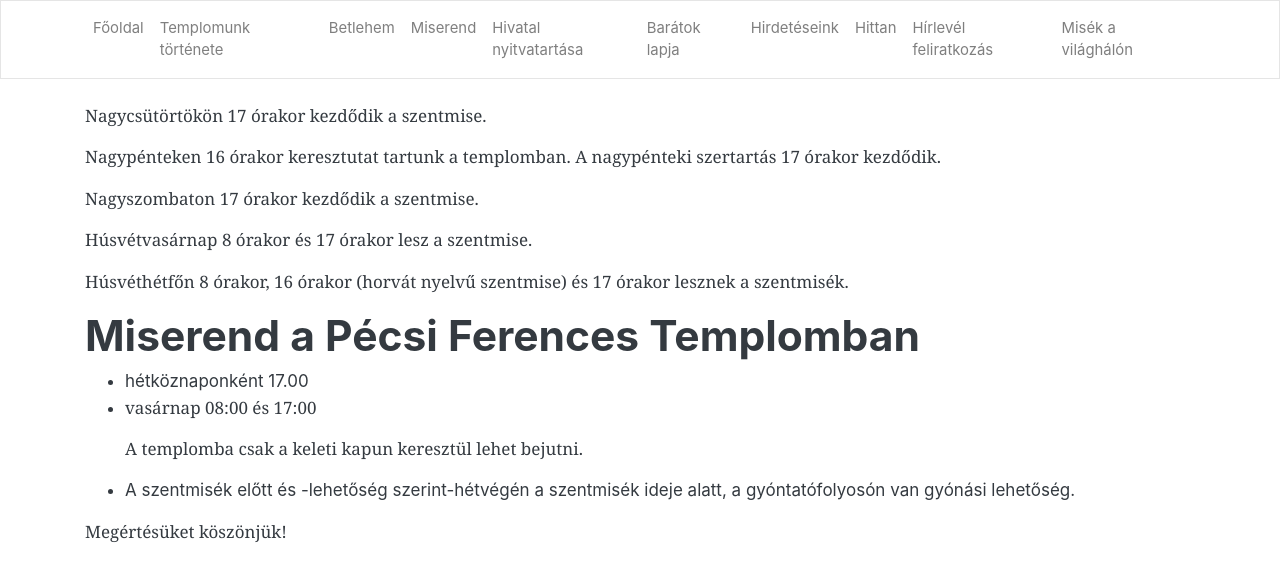
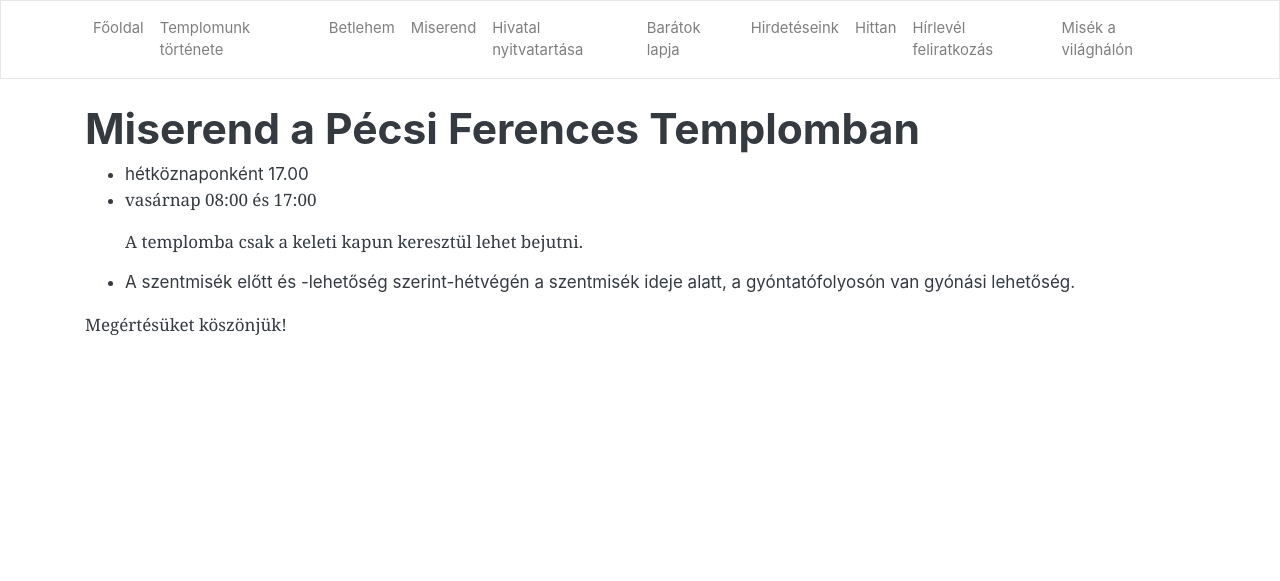
Before and after one commit to pecsi-ferences/pecsi-ferences.github.io, a Jekyll site: the page built from miserend.md, in a window 1280 px wide. Shown: the top 581 px of the page. Built offline with Jekyll 4.4.1, drawn with Linux system fonts in a browser that asks for light colours; nearby versions of some CDN libraries.

Commit message:
Update from Forestry.io Zoltán Dohány updated miserend.md

```diff
--- a/miserend.md
+++ b/miserend.md
@@ -3,15 +3,6 @@ layout: default
 title: Miserend a Pécsi Ferences Templomban
 
 ---
-Nagycsütörtökön 17 órakor kezdődik a szentmise.
-
-Nagypénteken 16 órakor keresztutat tartunk a templomban. A nagypénteki szertartás 17 órakor kezdődik.
-
-Nagyszombaton 17 órakor kezdődik a szentmise.
-
-Húsvétvasárnap 8 órakor és 17 órakor lesz a szentmise.
-
-Húsvéthétfőn 8 órakor, 16 órakor (horvát nyelvű szentmise) és 17 órakor lesznek a szentmisék.
 
 # Miserend a Pécsi Ferences Templomban
 
```
